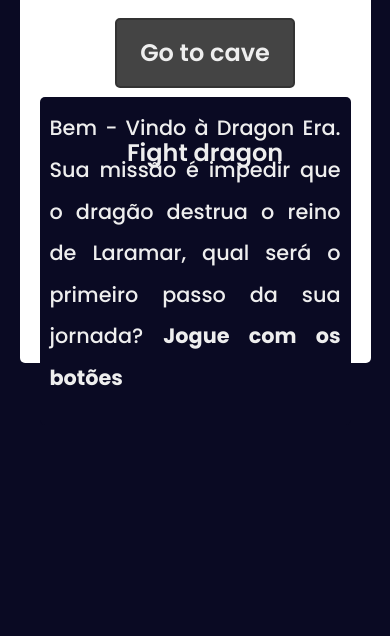
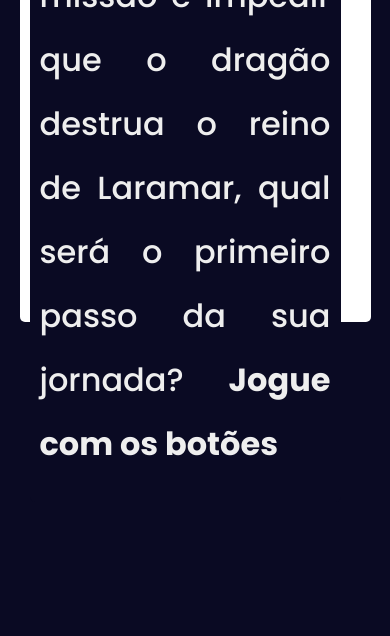
Before and after one commit to lmaurici0/RPG-Js, a plain HTML site: page index.html in a window 390 px wide. Shown: the part 510-1146 px from the top of the page. After the commit the page ends 1012 px from the top, so only its background shows below. Drawn offline with nearby package versions, Linux system fonts and the light colour scheme.

Commit message:
fix: Fix media query.

```diff
--- a/css/style.css
+++ b/css/style.css
@@ -3,15 +3,16 @@
 * {
   padding: 0;
   margin: 0;
-  box-sizing: border-box;
 }
 
 body {
   background-color: #0a0a23;
   justify-content: center;
   align-items: center;
+  height: 100vh;
+  width: 100%;
   display: flex;
-  margin: 8% auto;
+  margin: 0 auto;
 }
 
 .message {
@@ -27,7 +28,7 @@ body {
 
 #game {
   width: 800px;
-  height: 400px;
+  height: 300px;
   background-color: #ffffff;
   color: #ffffff;
   margin: 30px auto 0px;
@@ -57,7 +58,7 @@ body {
   border-radius: 5px;
   border: none;
   padding: 10px;
-    font-weight: 600;
+  font-weight: 600;
 }
 
 .stat {
@@ -90,11 +91,12 @@ button:hover{
     justify-content: center;
     align-items: center;
     display: flex;
-    margin: 70% auto;
+    margin: 0 auto;
   }
   #game{
-    height: 570px;
+    height: 790px;
     width: 90%;
+    font-size: 2rem;
   }
   .stats{
     font-size: 45px;
@@ -107,7 +109,7 @@ button:hover{
     margin-bottom: 30px;
     height: 70px;
     font-weight: 600;
-    font-size: 1.5rem;
+    font-size: 2rem;
     width: 60%;
   }
   .stats{
@@ -115,8 +117,8 @@ button:hover{
   }
   .message{
     width: 100%;
-    margin-top: 100px;
-    font-size: 1.3rem;
+    margin: 90px -10px;
+    font-size: 2rem;
     font-weight: 500;
   }
 }
```
